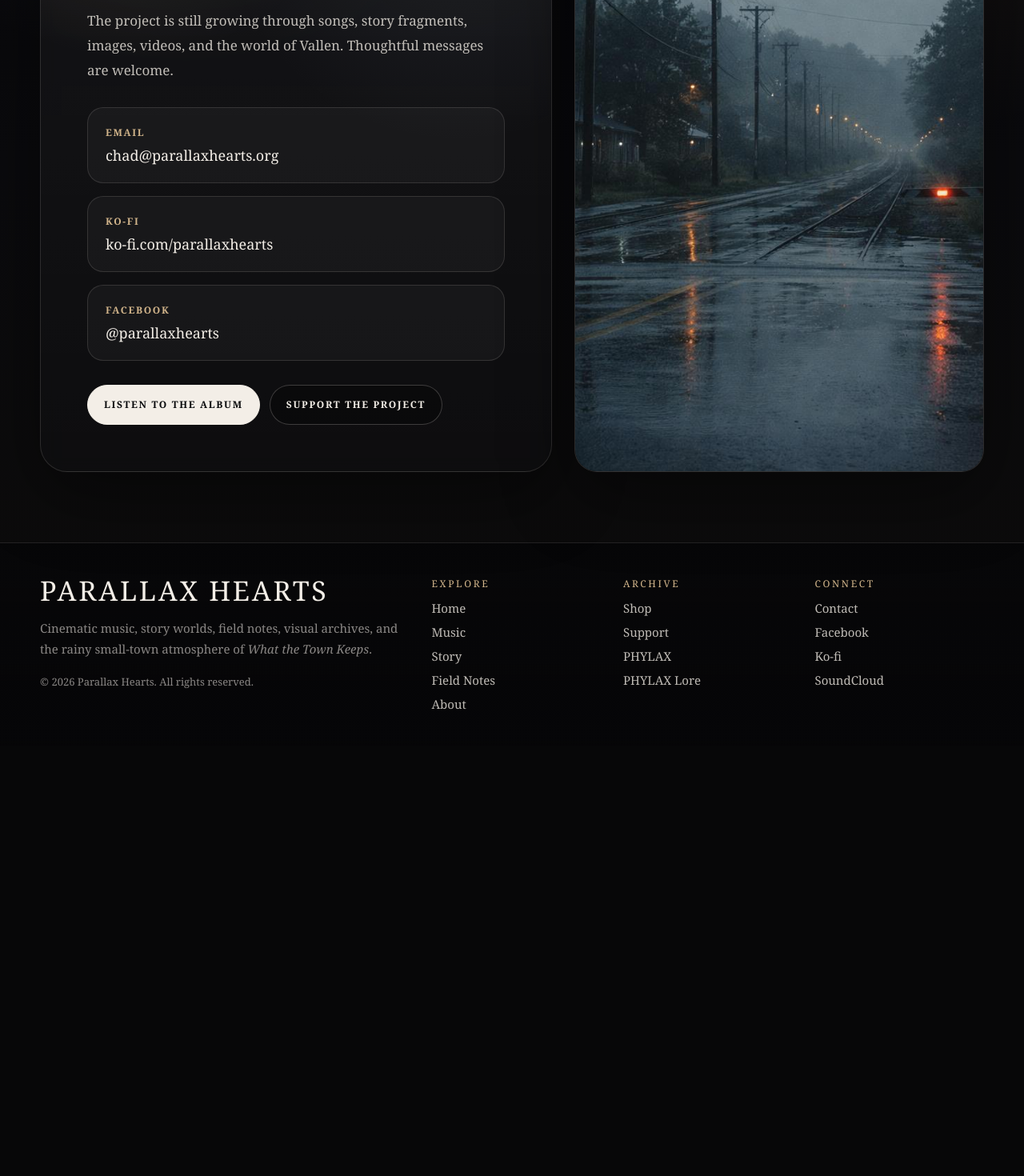
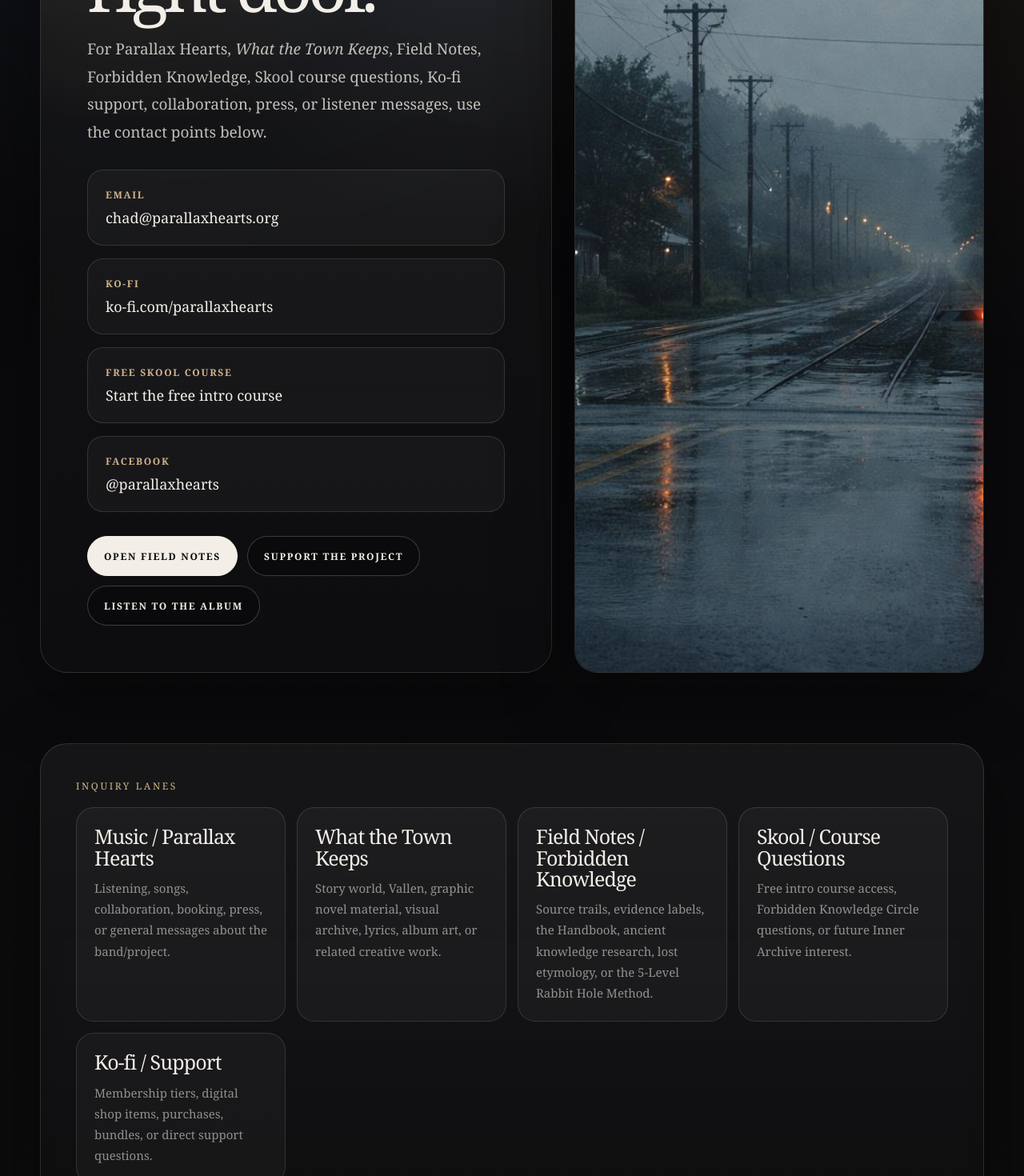
Before and after one commit to chthomps4/parallaxhearts-site, a Next.js app in the folder site/: page /contact in a window 1280 px wide. Shown: the part 480-1950 px from the top of the page at 80% size. Before the commit the page ends 1412 px from the top, so only its background shows below. Built offline with nearby package versions, Linux system fonts and the light colour scheme.

Commit message:
Update contact page for Field Notes and Skool inquiries

```diff
--- a/site/app/contact/page.tsx
+++ b/site/app/contact/page.tsx
@@ -2,17 +2,22 @@ import Image from "next/image";
 import Link from "next/link";
 import type { Metadata } from "next";
 
+const koFiUrl = "https://ko-fi.com/parallaxhearts";
+const facebookUrl = "https://www.facebook.com/parallaxhearts";
+const freeIntroCourseUrl =
+  "https://www.skool.com/forbidden-knowledge-3060/classroom/64b17ccf?md=20063ee25dcf452f98717008a96ff36f";
+
 export const metadata: Metadata = {
-  title: "Contact",
+  title: "Contact | Parallax Hearts + Field Notes",
   description:
-    "Contact Parallax Hearts for collaboration, booking, press, listener messages, visual work, or questions about What the Town Keeps.",
+    "Contact Parallax Hearts for music, What the Town Keeps, Field Notes, Forbidden Knowledge, Skool course questions, Ko-fi support, collaboration, press, and listener messages.",
   alternates: {
     canonical: "/contact",
   },
   openGraph: {
     title: "Contact | Parallax Hearts",
     description:
-      "Reach Parallax Hearts for collaboration, booking, press, listener messages, and questions about What the Town Keeps.",
+      "Reach Parallax Hearts for music, What the Town Keeps, Field Notes, Forbidden Knowledge, Skool course questions, Ko-fi support, and collaboration.",
     url: "https://parallaxhearts.org/contact",
     siteName: "Parallax Hearts",
     images: [
@@ -29,10 +34,33 @@ export const metadata: Metadata = {
     card: "summary_large_image",
     title: "Contact | Parallax Hearts",
     description:
-      "Reach Parallax Hearts for collaboration, booking, press, listener messages, and questions about What the Town Keeps.",
+      "Reach Parallax Hearts for music, What the Town Keeps, Field Notes, Forbidden Knowledge, Skool course questions, Ko-fi support, and collaboration.",
     images: ["/images/world.jpg"],
   },
 };
+
+const inquiryLanes = [
+  {
+    title: "Music / Parallax Hearts",
+    text: "Listening, songs, collaboration, booking, press, or general messages about the band/project.",
+  },
+  {
+    title: "What the Town Keeps",
+    text: "Story world, Vallen, graphic novel material, visual archive, lyrics, album art, or related creative work.",
+  },
+  {
+    title: "Field Notes / Forbidden Knowledge",
+    text: "Source trails, evidence labels, the Handbook, ancient knowledge research, lost etymology, or the 5-Level Rabbit Hole Method.",
+  },
+  {
+    title: "Skool / Course Questions",
+    text: "Free intro course access, Forbidden Knowledge Circle questions, or future Inner Archive interest.",
+  },
+  {
+    title: "Ko-fi / Support",
+    text: "Membership tiers, digital shop items, purchases, bundles, or direct support questions.",
+  },
+];
 
 export default function ContactPage() {
   return (
@@ -77,6 +105,8 @@ export default function ContactPage() {
                 ["Home", "/"],
                 ["Music", "/music"],
                 ["Story", "/project"],
+                ["Field Notes", "/field-notes"],
+                ["Shop", "/shop"],
                 ["Support", "/support"],
                 ["Contact", "/contact"],
               ].map(([label, href]) => (
@@ -84,7 +114,10 @@ export default function ContactPage() {
                   key={label}
                   href={href}
                   style={{
-                    color: "var(--paper-soft)",
+                    color:
+                      label === "Contact"
+                        ? "var(--gold)"
+                        : "var(--paper-soft)",
                     textDecoration: "none",
                     fontSize: "15px",
                   }}
@@ -138,32 +171,21 @@ export default function ContactPage() {
                     maxWidth: "760px",
                   }}
                 >
-                  Reach out.
+                  Reach out through the right door.
                 </h1>
 
                 <p
                   className="body-copy"
                   style={{
                     margin: "24px 0 0",
-                    maxWidth: "760px",
+                    maxWidth: "780px",
                     fontSize: "19px",
                   }}
                 >
-                  For collaboration, booking, press, listener messages, visual
-                  work, or anything connected to Parallax Hearts and{" "}
-                  <em>What the Town Keeps</em>, use the contact points below.
-                </p>
-
-                <p
-                  className="body-copy"
-                  style={{
-                    margin: "18px 0 0",
-                    maxWidth: "760px",
-                  }}
-                >
-                  The project is still growing through songs, story fragments,
-                  images, videos, and the world of Vallen. Thoughtful messages
-                  are welcome.
+                  For Parallax Hearts, <em>What the Town Keeps</em>, Field
+                  Notes, Forbidden Knowledge, Skool course questions, Ko-fi
+                  support, collaboration, press, or listener messages, use the
+                  contact points below.
                 </p>
 
                 <div
@@ -171,7 +193,7 @@ export default function ContactPage() {
                     display: "grid",
                     gap: "16px",
                     marginTop: "30px",
-                    maxWidth: "680px",
+                    maxWidth: "720px",
                   }}
                 >
                   <div
@@ -227,7 +249,7 @@ export default function ContactPage() {
                       Ko-fi
                     </strong>
                     <a
-                      href="https://ko-fi.com/parallaxhearts"
+                      href={koFiUrl}
                       target="_blank"
                       rel="noreferrer"
                       style={{
@@ -258,10 +280,44 @@ export default function ContactPage() {
                         fontSize: "12px",
                       }}
                     >
+                      Free Skool Course
+                    </strong>
+                    <a
+                      href={freeIntroCourseUrl}
+                      target="_blank"
+                      rel="noreferrer"
+                      style={{
+                        color: "var(--paper)",
+                        textDecoration: "none",
+                        fontSize: "18px",
+                      }}
+                    >
+                      Start the free intro course
+                    </a>
+                  </div>
+
+                  <div
+                    style={{
+                      border: "1px solid var(--line)",
+                      borderRadius: "20px",
+                      padding: "22px",
+                      background: "rgba(255,255,255,0.035)",
+                    }}
+                  >
+                    <strong
+                      style={{
+                        display: "block",
+                        marginBottom: "8px",
+                        color: "var(--gold)",
+                        textTransform: "uppercase",
+                        letterSpacing: "0.14em",
+                        fontSize: "12px",
+                      }}
+                    >
                       Facebook
                     </strong>
                     <a
-                      href="https://www.facebook.com/parallaxhearts"
+                      href={facebookUrl}
                       target="_blank"
                       rel="noreferrer"
                       style={{
@@ -283,12 +339,16 @@ export default function ContactPage() {
                     flexWrap: "wrap",
                   }}
                 >
-                  <Link href="/music" className="primary-button">
-                    Listen to the Album
+                  <Link href="/field-notes" className="primary-button">
+                    Open Field Notes
                   </Link>
 
                   <Link href="/support" className="secondary-button">
                     Support the Project
+                  </Link>
+
+                  <Link href="/music" className="secondary-button">
+                    Listen to the Album
                   </Link>
                 </div>
               </div>
@@ -304,7 +364,7 @@ export default function ContactPage() {
             >
               <Image
                 src="/images/world.jpg"
-                alt="Parallax Hearts contact page image"
+                alt="Parallax Hearts and Field Notes contact page image"
                 width={1200}
                 height={1400}
                 style={{
@@ -314,6 +374,56 @@ export default function ContactPage() {
                   minHeight: "460px",
                 }}
               />
+            </div>
+          </div>
+        </div>
+      </section>
+
+      <section style={{ padding: "0 0 88px" }}>
+        <div className="site-container">
+          <div
+            className="glass-panel"
+            style={{
+              padding: "clamp(26px, 5vw, 44px)",
+            }}
+          >
+            <p className="kicker">Inquiry lanes</p>
+
+            <div
+              style={{
+                display: "grid",
+                gridTemplateColumns: "repeat(auto-fit, minmax(230px, 1fr))",
+                gap: "14px",
+                marginTop: "18px",
+              }}
+            >
+              {inquiryLanes.map((lane) => (
+                <article
+                  key={lane.title}
+                  style={{
+                    border: "1px solid var(--line)",
+                    borderRadius: "22px",
+                    padding: "22px",
+                    background: "rgba(255,255,255,0.035)",
+                  }}
+                >
+                  <h2
+                    style={{
+                      margin: 0,
+                      fontSize: "25px",
+                      lineHeight: 1.05,
+                      letterSpacing: "-0.035em",
+                      fontWeight: 400,
+                    }}
+                  >
+                    {lane.title}
+                  </h2>
+
+                  <p className="soft-copy" style={{ margin: "12px 0 0" }}>
+                    {lane.text}
+                  </p>
+                </article>
+              ))}
             </div>
           </div>
         </div>
```
